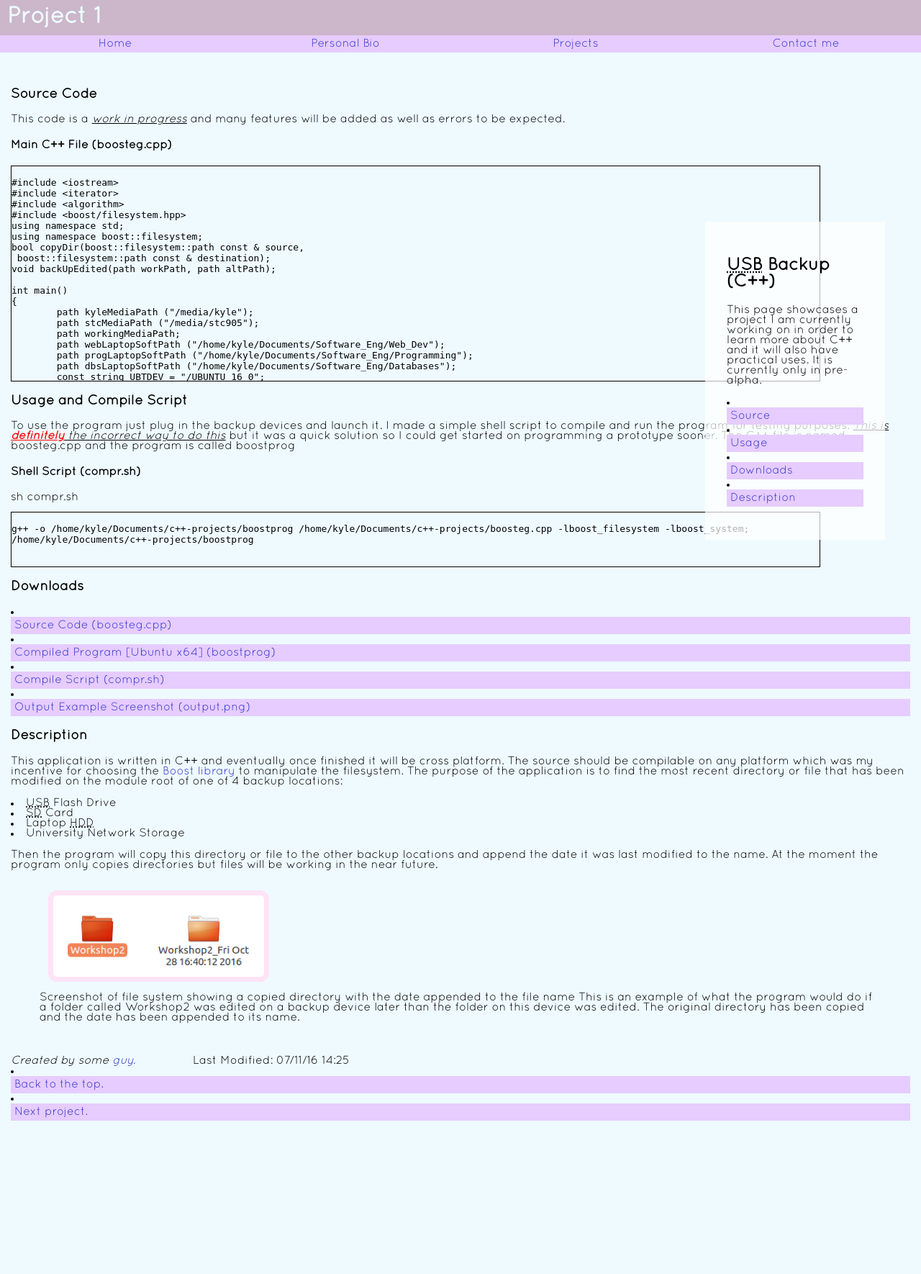
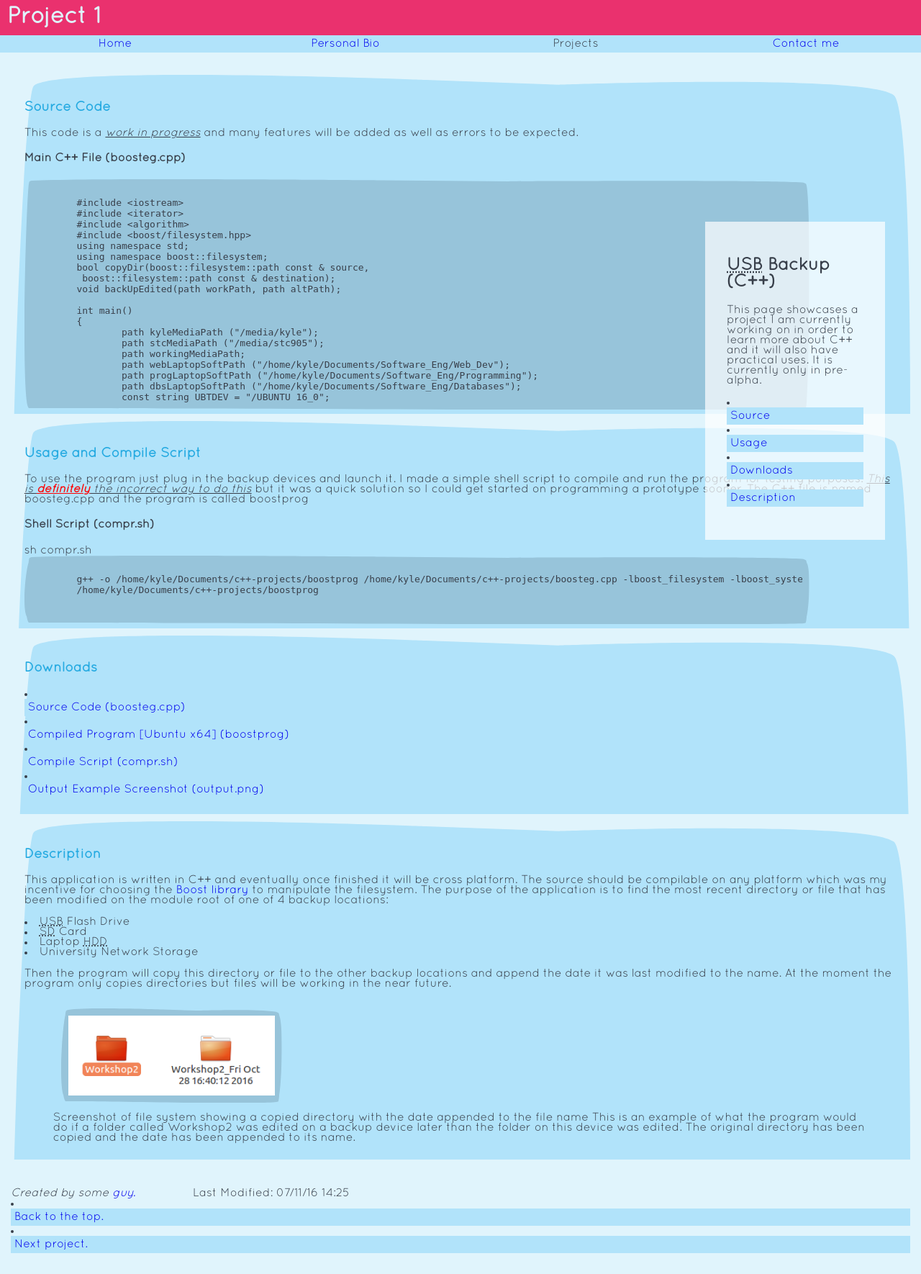
Before and after one commit to kylejwatson/kyles_portfolio, a PHP site: page /projects/project1 in a window 1280 px wide. Shown: the whole page at 72% size. Before the commit the page ends 1557 px from the top, so only its background shows below. Run offline with PHP 8.4, Linux system fonts and the light colour scheme; some libraries are stand-ins or nearby versions.

Commit message:
added style images for background and borders

```diff
--- a/projects/project1/index.html
+++ b/projects/project1/index.html
@@ -48,6 +48,7 @@
 				This code is a <em>work in progress</em> and many features will be added as well as errors to be expected.
 			</p>
 			<h4>Main C++ File (boosteg.cpp)</h4>
+			<div class="code">
 				<pre class="prettyprint linenums">
 					<code class="lang-cpp">
 	#include &lt;iostream&gt;
@@ -237,6 +238,7 @@ bool copyDir(
 		return true;
 					</code>
 				</pre>
+			</div>
 		</section>
 		<section id="use">
 			<h3> Usage and Compile Script </h3>
@@ -249,12 +251,14 @@ bool copyDir(
 			</p>
 			<h4>Shell Script (compr.sh)</h4>
 			<output>sh compr.sh</output>
-			<pre>
+			<div class="code">
+				<pre class="prettyprint linenums">
 					<code>
 	g++ -o /home/kyle/Documents/c++-projects/boostprog /home/kyle/Documents/c++-projects/boosteg.cpp -lboost_filesystem -lboost_system;
 	/home/kyle/Documents/c++-projects/boostprog
 					</code>
 				</pre>
+			</div>
 		</section>
 		<section id="downloads">
 			<h3>Downloads</h3>
--- a/projects/project2/index.html
+++ b/projects/project2/index.html
@@ -49,6 +49,7 @@
 				programs</strong> running on the machine.
 			</p>
 			<h4>Service File (Service1.cs)</h4>
+			<div class="code">
 				<pre class="prettyprint linenums">
 					<code class="lang-cs">
 	using System;
@@ -103,7 +104,9 @@ namespace WindowsService1
 	}
 					</code>
 				</pre>
+			</div>
 			<h4>Service Design File (ProjectInstaller.Designer.cs)</h4>
+			<div class="code">
 				<pre class="prettyprint linenums">
 					<code class="lang-cs">
 	namespace WindowsService1
@@ -170,6 +173,7 @@ namespace WindowsService1
 	}
 					</code>
 				</pre>
+			</div>
 		</section>
 		<section id="use">
 			<h3> Usage </h3>
--- a/style.css
+++ b/style.css
@@ -10,10 +10,16 @@
 body {
 	font-family: Quicksand, Arial, Helvetica, sans-serif;
 	font-size:100%;
-	background-color: #eefaff;
+	background-color: #e0f4fc;
+	color: #383f4a;
 	width:100%;
 	margin: 0;
 	/*text-transform: lowercase;*/
+}
+
+*::selection {
+	background-color: #ea316e;
+	color: white;
 }
 
 [class*="col-1"] {width: 8.33%;}
@@ -51,8 +57,8 @@ header{
 
 h1 {
 	margin:0;
-	background-color: #cbb6ca;
-	color: #eefaff;
+	background-color: #ea316e;
+	color: #e0f4fc;
 }
 
 #navigation > h2 {
@@ -80,20 +86,20 @@ ul{
 }
 
 @keyframes a-hover{
-	0% {background-color:#E6CCFF;}
-	100% {background-color: #cbb6ca;}
+	0% {background-color:#B1E3FA;}
+	100% {background-color: #97c4da;}
 }
 
 li > a {
 	display:block;
 	padding:5px;
-	background-color: #E6CCFF;
+	background-color: #B1E3FA;
 }
 
 li > a:hover {
 	animation-name: a-hover;
 	animation-duration: 0.5s;
-	background-color: #cbb6ca;
+	background-color: #97c4da;
 }
 
 main{
@@ -101,15 +107,23 @@ main{
 }
 
 a {
-	color: #3235CB;
 	text-decoration: none;
 }
 a:visited {
-	color: #2A82D8;
-	text-decoration: none;
+	color:inherit;
 }
 a:hover {
-	text-decoration: underline;
+	color:#ea316e;
+}
+
+section{
+	background-image: url("images/box.svg");
+	background-size:cover;
+	padding-left: 1.5%;
+	padding-right: 1.5%;
+	padding-top:1.5%;
+	padding-bottom:0.5%;
+	margin-bottom:10px;
 }
 table, td {
 	border: 1px solid #000000;
@@ -122,18 +136,18 @@ aside {
 	right: 50px;
 	bottom: 50px;
 }
-pre{
-	max-height: 300px;
-	width: 90%;
-	overflow: scroll;
-	border: 1px solid #000000;
+
+h3{
+	color:#25aae1;
 }
 img {
 	margin: 1%;
-	border: 7px solid #ffe3f6;
+	/*border: 7px solid #ffe3f6;
+	border-radius: 12px;*/
 	max-width: 100%;
 	height: auto;
-	border-radius: 12px;
+	border: 10px solid transparent;
+	border-image: url("images/box2.svg") 10 stretch;
 }
 dd{
 	display:none;
@@ -223,8 +237,44 @@ footer{
 	}
 }
 
-/*prettify line numbering*/
-
+/*prettify line numbering
 li.L0, li.L1, li.L2, li.L3,
 li.L5, li.L6, li.L7, li.L8
-{ list-style-type: decimal !important }
+{ list-style-type: decimal !important }*/
+
+/* desert scheme ported from vim to google prettify */
+pre.prettyprint {
+	display: block;
+	background-color: #97c4da;
+	max-height: 300px;
+
+	overflow: scroll;
+	border:none !important;
+	margin: 0 !important;
+}
+div.code{
+	padding:0;
+	width: 90%;
+	border: 10px solid transparent;
+	border-image: url("images/box2.svg") 10 stretch;
+}
+
+/* Specify class=linenums on a pre to get line numbering */
+ol.linenums { margin-top: 0; margin-bottom: 0; color: white } /* IE indents via margin-left */
+li.L0,li.L1,li.L2,li.L3,li.L4,li.L5,li.L6,li.L7,li.L8, li.L9 {background-color: #97c4da !important; list-style-type: decimal !important }
+
+
+/*@media print {
+	pre.prettyprint { background-color: none }
+	pre .str, code .str { color: #060 }
+	pre .kwd, code .kwd { color: #006; font-weight: bold }
+	pre .com, code .com { color: #600; font-style: italic }
+	pre .typ, code .typ { color: #404; font-weight: bold }
+	pre .lit, code .lit { color: #044 }
+	pre .pun, code .pun { color: #440 }
+	pre .pln, code .pln { color: #000 }
+	pre .tag, code .tag { color: #006; font-weight: bold }
+	pre .atn, code .atn { color: #404 }
+	pre .atv, code .atv { color: #060 }
+}
+*/
```
Also changed, not shown: images/box.svg (added), images/box2.svg (added). Lines whose indentation alone changed are shown as unchanged.
